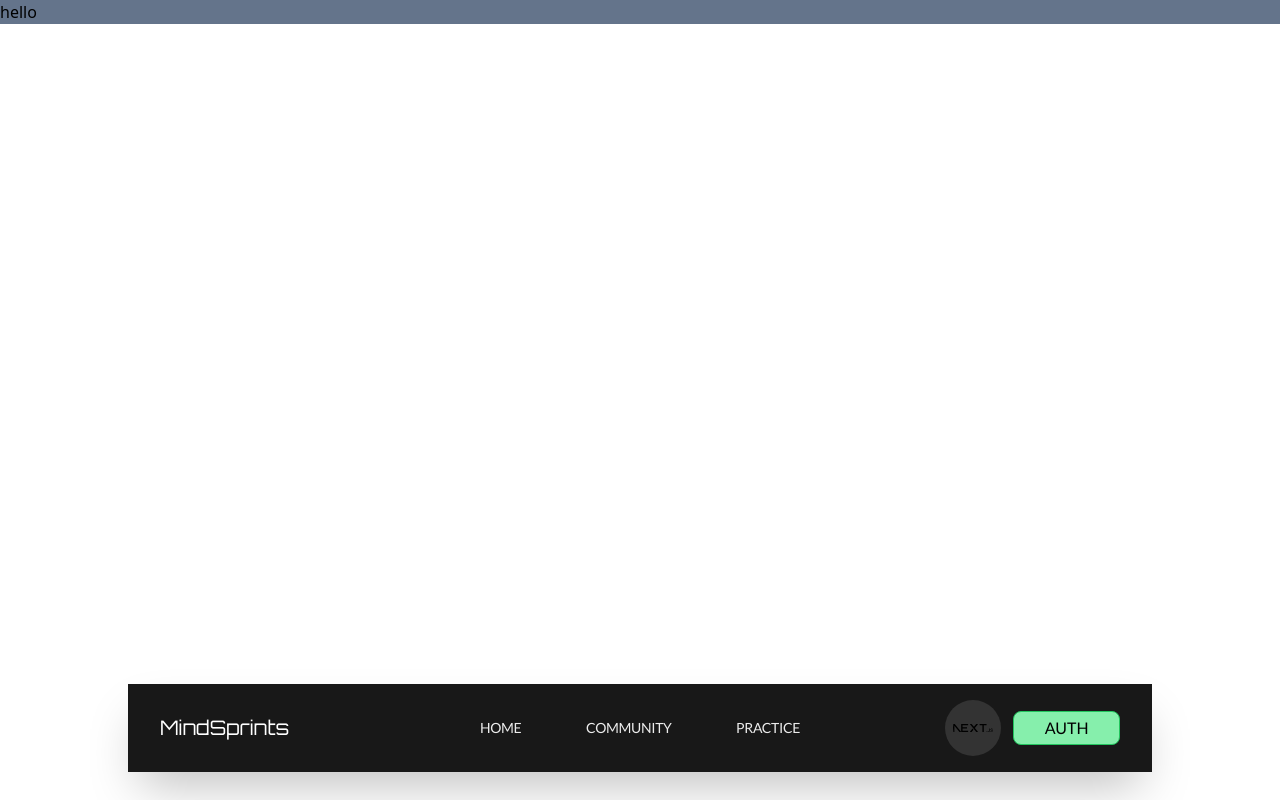
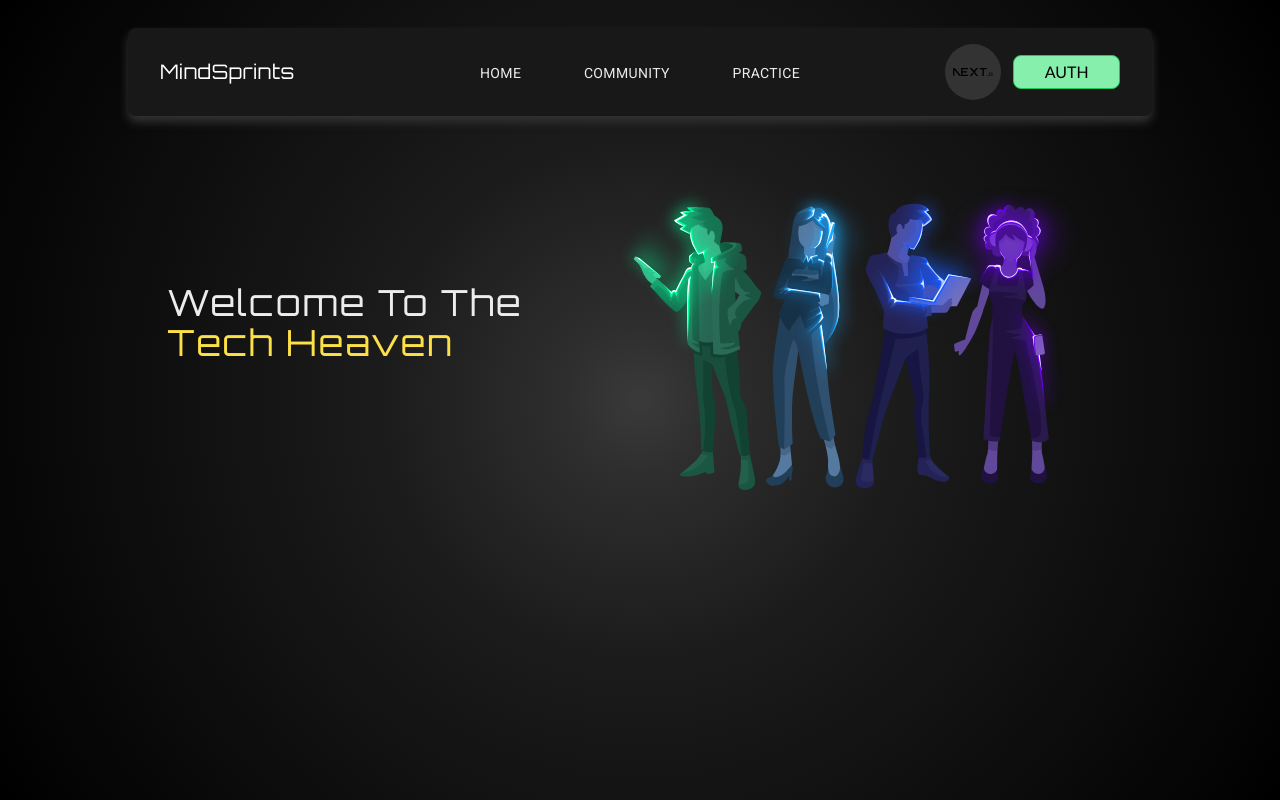
Before and after one commit to USKhokhar/mindsprint, a Next.js app: page / in a window 1280 px wide. Built offline with nearby package versions, Linux system fonts and the light colour scheme.

Commit message:
home-page-and-routes

```diff
--- a/app/Components/Header.js
+++ b/app/Components/Header.js
@@ -1,33 +1,45 @@
 import Link from "next/link";
-import { lato, orbitron } from "../layout";
+import { lato, orbitron, roboto } from "../layout";
 
 export default function Header(){
 
     const imgSrc = "/next.svg"
 
-    return <header className="md:w-[80vw] md:mx-[10vw] sm:w-[90vw] sm:mx-[5vw] w-[98vw] mx-[1vw] md:px-8 md:py-4 fixed flex justify-between items-center bg-secondary shadow-2xl bottom-7">
-        <h1 className= {`${orbitron.className} text-white w-1/3 text-2xl hidden sm:block sm:text-xl md:block`} >MindSprints</h1>
+    return <header className="md:w-[80vw] md:mx-[10vw] sm:w-[90vw] sm:mx-[5vw] w-[98vw] mx-[1vw] md:px-8 md:py-4 flex justify-between items-center bg-secondary mt-7 rounded-lg shadow-[#333333_0px_6px_10px]">
+        <h1 className= {`${orbitron.className} tracking-wide text-white w-1/3 text-2xl hidden sm:block sm:text-xl md:block`} >MindSprints</h1>
 
         <nav className="mx-auto w-1/3 hidden sm:block md:block">
             <ul className="list-none flex justify-between items-center md:gap-10 sm:gap-2" >
-                <li className={`${lato.className} text-light uppercase space-x-4 hover:shadow-md hover:text-yellow-200 delay-300 text-sm`}>
-                    <Link className="tracking-tight hover:tracking-widest transition delay-150 duration-300 ease-in-out text-center " href={"/"}>Home</Link>
+                <li>
+                    <Link href={"/"}>
+                        <span className={`${roboto.className} text-light uppercase space-x-4 hover:shadow-md hover:text-yellow-200 text-sm transition delay-150 duration-300 ease-in-out text-center tracking-wide`}>
+                            Home
+                        </span>
+                    </Link>
                 </li>
-                <li className={`${lato.className} text-light uppercase space-x-4 hover:shadow-md hover:text-yellow-200 delay-300 text-sm`}>
-                    <Link className="tracking-tight hover:tracking-widest transition delay-150 duration-300 ease-in-out text-center " href={"/community"}>community</Link>
+                <li>
+                    <Link href={"/community"}>
+                        <span className={`${roboto.className} text-light uppercase space-x-4 hover:shadow-md hover:text-yellow-200 text-sm transition delay-150 duration-300 ease-in-out text-center tracking-wide`}>
+                            community
+                        </span>
+                    </Link>
                 </li>
-                <li className={`${lato.className} text-light uppercase space-x-4 hover:shadow-md hover:text-yellow-200 delay-300 text-sm`}>
-                    <Link className="tracking-tight hover:tracking-widest transition delay-150 duration-300 ease-in-out text-center " href={"/practice"}>Practice</Link>
+                <li>
+                    <Link href={"/practice"}>
+                        <span className={`${roboto.className} text-light uppercase space-x-4 hover:shadow-md hover:text-yellow-200 text-sm transition delay-150 duration-300 ease-in-out text-center tracking-wide`}>
+                            Practice
+                        </span>
+                    </Link>
                 </li>
             </ul>
         </nav>
 
         <article className="flex justify-end items-center w-1/3 gap-3">
-            <div className="bg-primary flex justify-center py-1 px-2 items-center rounded-full aspect-square">
+            <Link href={"/profile"} className="bg-primary flex justify-center py-1 px-2 items-center rounded-full aspect-square">
             <img src={imgSrc} alt="profile_picture" className="rounded-full aspect-square w-10" />
 
             {/* <p className={`${lato.className} text-xs capitalize text-light`}>Profile</p> */}
-        </div>
+        </Link>
 
             <button className={`${lato.className} uppercase bg-green-300 w-1/3 border border-green-500 hover:bg-green-500 hover:text-light transition delay-150 duration-100 ease-in-out  text-center align-middle py-1 px-2 rounded-lg`}>
                 Auth
--- /dev/null
+++ b/app/community/page.js
@@ -0,0 +1,3 @@
+export default function Community(){
+    return <h3 className="text-white">This is Community Page</h3>
+}
--- a/app/globals.css
+++ b/app/globals.css
@@ -7,3 +7,34 @@
   padding: 0;
   box-sizing: border-box;
 }
+
+
+.overlay {
+  position: fixed;
+  z-index: -2;
+  top: 0;
+  left: 0;
+
+  width: 100vw;
+  height: 100vh;
+  background: rgb(88, 88, 88);
+  background: radial-gradient(circle, rgb(58, 58, 58) 0%, rgb(46, 46, 46) 10%, rgb(27, 27, 27) 35%, rgb(0, 0, 0) 100%);
+}
+
+.hero-image {
+  animation: image infinite 3s ease-in-out;
+}
+
+@keyframes image {
+
+  0%,
+  100% {
+    /* filter: grayscale(100); */
+    filter: hue-rotate(0deg);
+  }
+
+  50% {
+    /* filter: grayscale(0); */
+    filter: hue-rotate(30deg);
+  }
+}
--- a/app/layout.js
+++ b/app/layout.js
@@ -1,8 +1,12 @@
 import Header from './Components/Header'
 import './globals.css'
-import { Lato, Orbitron } from "next/font/google"
+import { Lato, Orbitron, Roboto } from "next/font/google"
 
 const lato = Lato({
+  subsets: ['latin'],
+  weight: '400',
+})
+const roboto = Roboto({
   subsets: ['latin'],
   weight: '400',
 })
@@ -12,7 +16,7 @@ const orbitron = Orbitron({
   weight: '400',
 })
 
-export {lato, orbitron}
+export {lato, orbitron, roboto}
 
 export const metadata = {
   title: 'MindSprints',
@@ -24,7 +28,8 @@ export default function RootLayout({ children }) {
     <html lang="en">
       <body>
         <Header />
-        <main className='bg-slate-500'>
+        <div className='overlay'></div>
+        <main>
           {children}
         </main>
       </body>
--- a/app/page.js
+++ b/app/page.js
@@ -1,5 +1,23 @@
+import Link from "next/link";
+import { orbitron } from "./layout";
+
 export default function Home(){
-  return <div>
-    <h1>hello</h1>
-  </div>
+  const imgSrc = "/home.svg"
+  return <>
+
+  <article className=" md:mx-[10vw] sm:mx-[5vw] my-10 mx-auto grid place-items-center md:grid-flow-col grid-flow-row items-center">
+
+    <div className="md:mx-0 mx-auto">
+      <h1 className={`${orbitron.className} capitalize text-4xl text-light tracking-wider leading-10`}>
+        welcome to the {" "} <br />
+        <span className="text-yellow-300">tech heaven</span>
+      </h1>
+    </div>
+
+    <div className="md:w-[40vw] w-[90vw]">
+      <img src={imgSrc} alt="banner image" className="hero-image"  />
+    </div>
+  </article>
+
+  </>
 }
--- /dev/null
+++ b/app/practice/page.js
@@ -0,0 +1,3 @@
+export default function Practice(){
+    return <h3 className="text-white">This is Practice Page</h3>
+}
--- /dev/null
+++ b/app/profile/page.js
@@ -0,0 +1,3 @@
+export default function Profile(){
+    return <h1 className="text-light">This page contains user information</h1>
+}
```
Also changed, not shown: public/home.svg (added).
